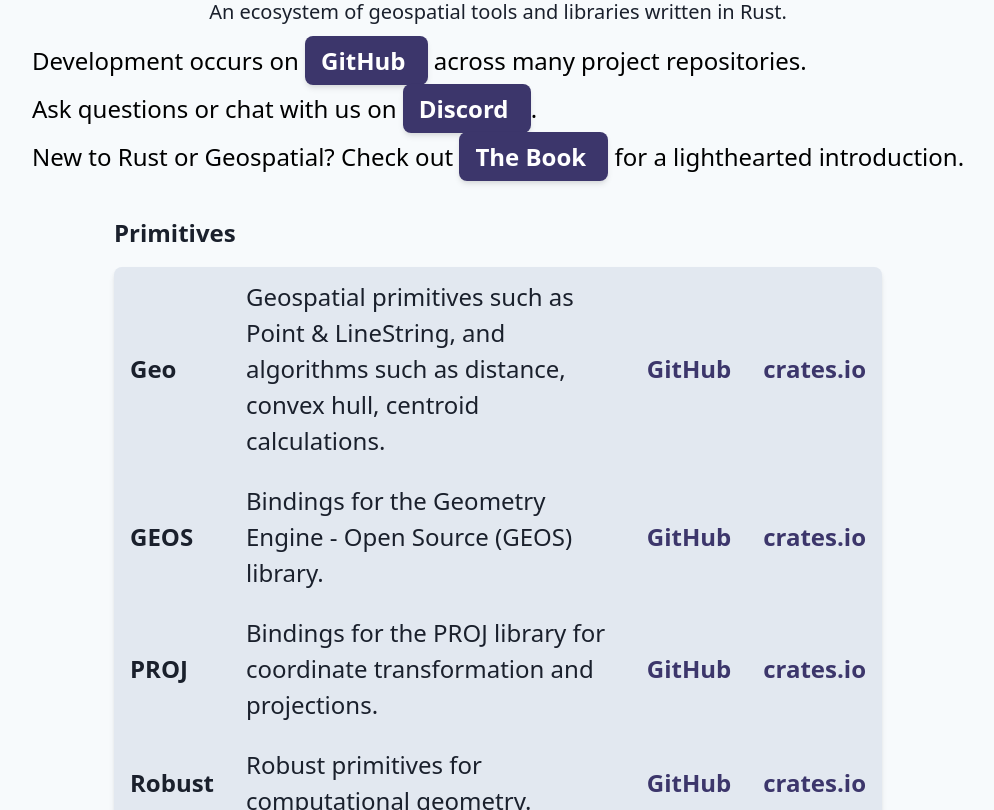
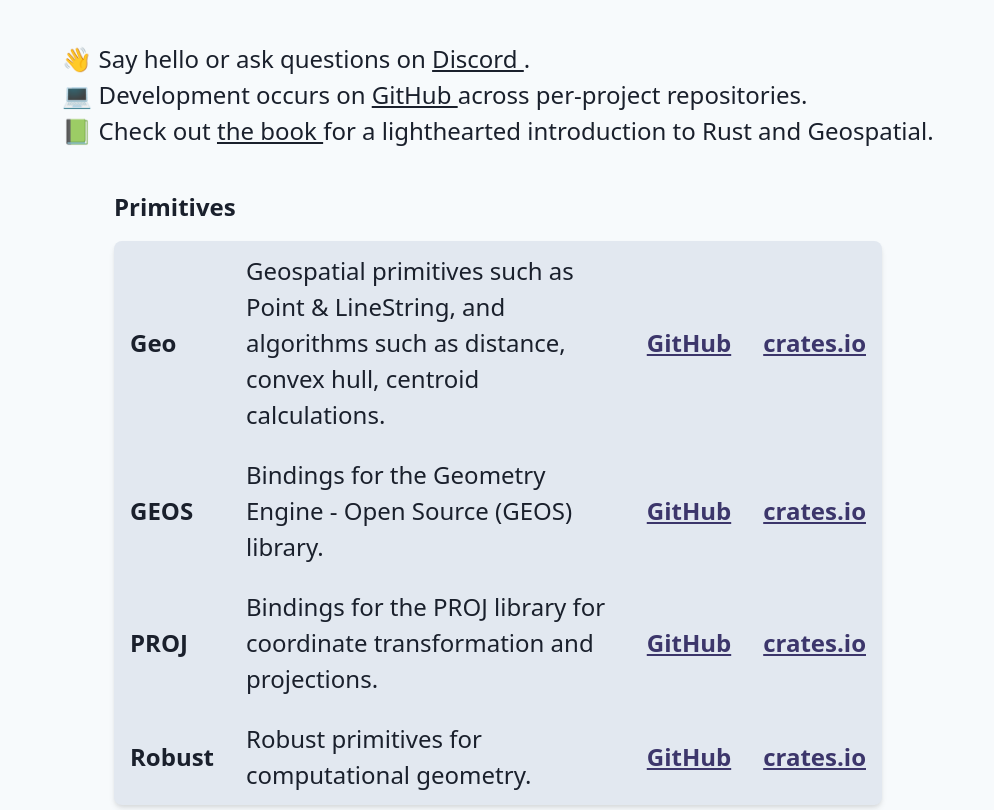
Before and after one commit to georust/georust.org, a plain HTML site: page docs/index.html in a window 1280 px wide. Shown: the part 427-1237 px from the top of the page, without its empty margins (142-1136 px from the left). Drawn offline with Linux system fonts and the light colour scheme.

Commit message:
prefer simpler style

```diff
--- a/docs/index.html
+++ b/docs/index.html
@@ -7,6 +7,23 @@
   <meta http-equiv="X-UA-Compatible" content="ie=edge">
   <title>GeoRust</title>
   <link rel="stylesheet" href="./css/tailwind.css">
+  <style>
+    h1 {
+        font-weight: bold;
+        font-size: 200%;
+    }
+    h2 {
+        font-weight: bold;
+        font-size: 125%;
+    }
+    body {
+        color: #1a202c;
+        font-size: 150%;
+    }
+    a {
+        text-decoration: underline;
+    }
+  </style>
 </head>
 
 <body class="bg-gray-100">
@@ -17,40 +34,38 @@
     <br>
   </div>
 
-  <h1 class="text-6xl font-bold text-center text-gray-900">GeoRust</h1>
-  <p class="text-xl mt-2 text-center text-gray-900">
-    An ecosystem of geospatial tools and libraries written in Rust.
-  </p>
+  <h1 style="text-align: center;">GeoRust</h1>
+  <p style="text-align: center;">An ecosystem of geospatial tools and libraries written in Rust.</p>
 
-  <div class="container mx-auto">
-    <div class="flex flex-wrap mx-auto justify-center text-2xl mt-4 mb-10 px-4">
+  <div class="container mx-auto" style="margin-top: 40px;">
+    <div class="flex flex-wrap mx-auto justify-center mt-4 mb-10 px-4">
       <div class="flex-col">
-        <p class="my-8">
-          Development occurs on
-          <a class="bg-indigo-900 text-white font-black rounded-lg shadow-md px-4 py-2" style="margin-right: 6px;" href="https://github.com/georust">
-            GitHub
-          </a>
-          across many project repositories.
-        </p>
-
-        <p style="margin-top: 12px;">
-          Ask questions or chat with us on
-          <a class="bg-indigo-900 text-white font-black rounded-lg shadow-md px-4 py-2" href="https://discord.gg/Fp2aape">
+        <p>
+          👋 Say hello or ask questions on
+          <a href="https://discord.gg/Fp2aape">
             Discord
           </a>.
         </p>
 
-        <p style="margin-top: 12px;">
-          New to Rust or Geospatial? Check out
-          <a class="bg-indigo-900 text-white font-black rounded-lg shadow-md px-4 py-2" style="margin-right: 6px;" href="https://book.georust.org">
-            The Book
-          </a> for a lighthearted introduction.
+        <p>
+          💻 Development occurs on
+          <a href="https://github.com/georust">
+            GitHub
+          </a>
+          across per-project repositories.
+        </p>
+
+        <p>
+          📗 Check out
+          <a href="https://book.georust.org">
+            the book
+          </a> for a lighthearted introduction to Rust and Geospatial.
         </p>
       </div>
     </div>
   </div>
 
-  <div class="container mx-auto px-10 text-2xl text-gray-900">
+  <div class="container mx-auto px-10">
     <div class="flex-col mx-auto justify-center max-w-3xl">
       <div>
         <p class="font-black">Primitives</p>
```
